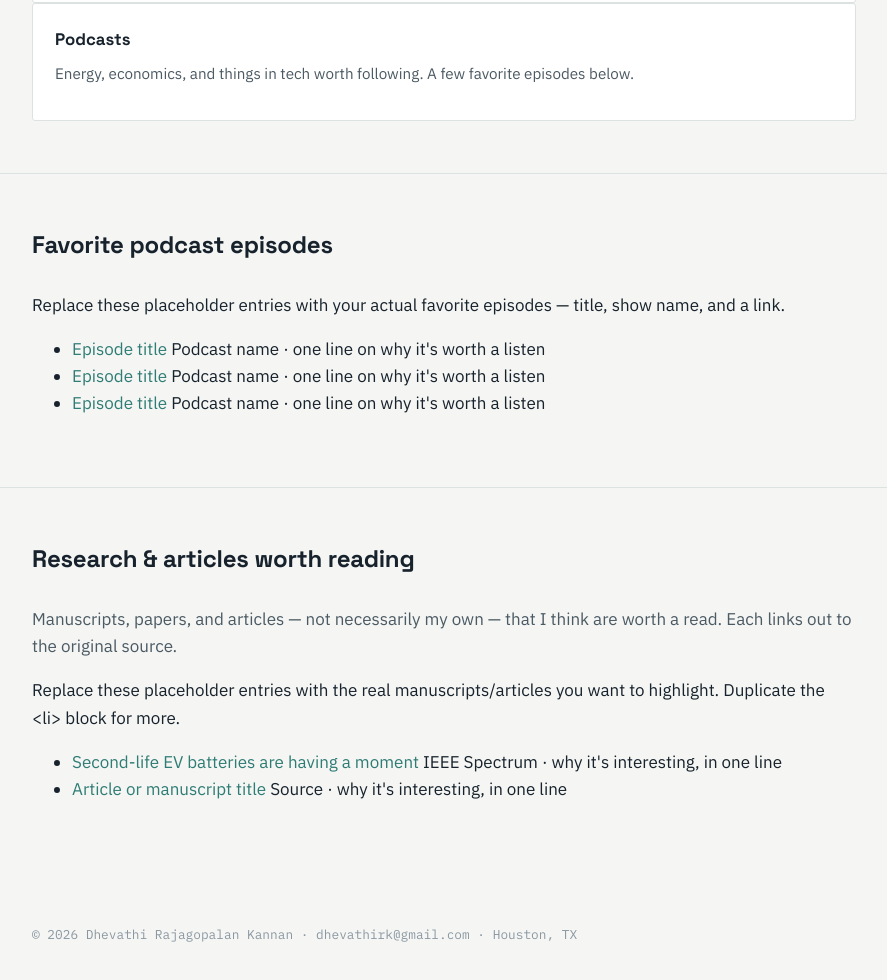
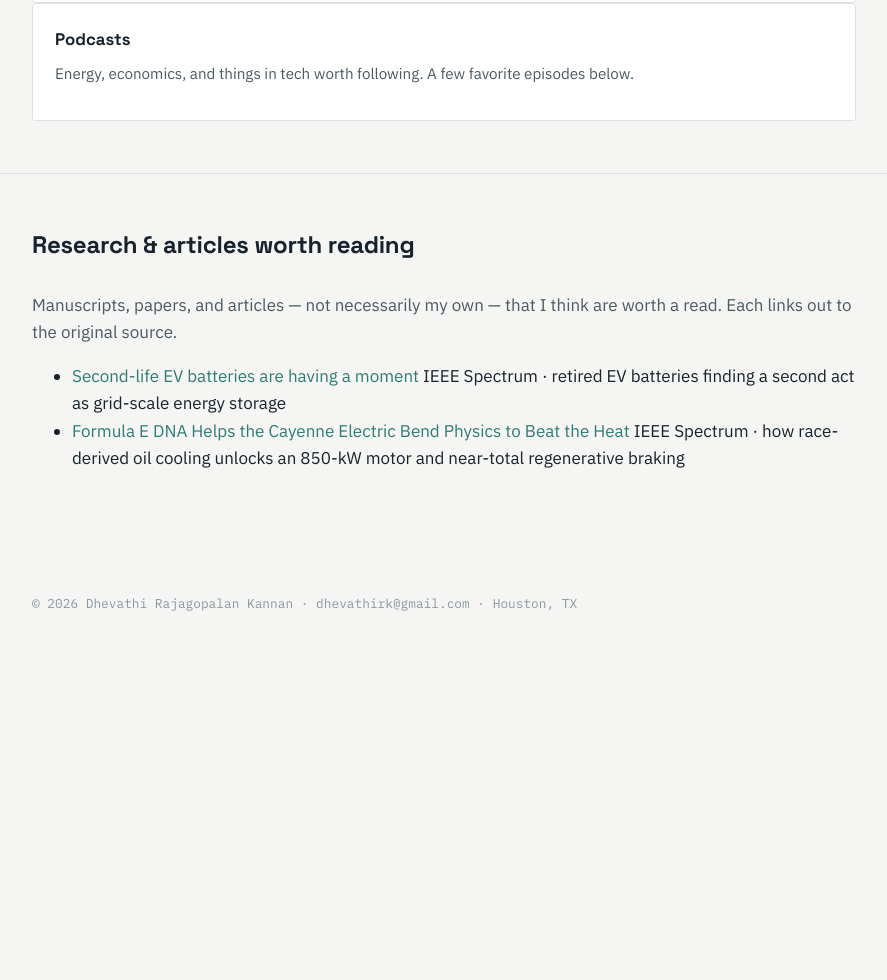
Before and after one commit to dhev-rk/dhev-rk.github.io, a plain HTML site: page about.html in a window 1280 px wide. Shown: the part 1315-2295 px from the top of the page, without its empty margins (196-1083 px from the left). After the commit the page ends 2002 px from the top, so only its background shows below. Drawn offline with Linux system fonts and the light colour scheme.

Commit message:
Update About page

```diff
--- a/about.html
+++ b/about.html
@@ -80,26 +80,7 @@
   </div>
 </section>
 
-<section class="block">
-  <div class="wrap wrap-narrow">
-    <div class="block-head"><h2>Favorite podcast episodes</h2></div>
-    <p class="placeholder-note">Replace these placeholder entries with your actual favorite episodes — title, show name, and a link.</p>
-    <ul class="list-plain">
-      <li>
-        <a href="#" target="_blank" rel="noopener">Episode title</a>
-        <span class="item-meta">Podcast name · one line on why it's worth a listen</span>
-      </li>
-      <li>
-        <a href="#" target="_blank" rel="noopener">Episode title</a>
-        <span class="item-meta">Podcast name · one line on why it's worth a listen</span>
-      </li>
-      <li>
-        <a href="#" target="_blank" rel="noopener">Episode title</a>
-        <span class="item-meta">Podcast name · one line on why it's worth a listen</span>
-      </li>
-    </ul>
-  </div>
-</section>
+
 
 <section class="block">
   <div class="wrap wrap-narrow">
@@ -108,15 +89,14 @@
       Manuscripts, papers, and articles — not necessarily my own — that I think are worth a read.
       Each links out to the original source.
     </p>
-    <p class="placeholder-note">Replace these placeholder entries with the real manuscripts/articles you want to highlight. Duplicate the &lt;li&gt; block for more.</p>
     <ul class="list-plain">
       <li>
         <a href="https://spectrum.ieee.org/second-life-ev-batteries" target="_blank" rel="noopener">Second-life EV batteries are having a moment</a>
-        <span class="item-meta">IEEE Spectrum · why it's interesting, in one line</span>
+        <span class="item-meta">IEEE Spectrum · retired EV batteries finding a second act as grid-scale energy storage</span>
       </li>
       <li>
-        <a href="#" target="_blank" rel="noopener">Article or manuscript title</a>
-        <span class="item-meta">Source · why it's interesting, in one line</span>
+        <a href="https://spectrum.ieee.org/porsche-cayenne-electric" target="_blank" rel="noopener">Formula E DNA Helps the Cayenne Electric Bend Physics to Beat the Heat</a>
+        <span class="item-meta">IEEE Spectrum · how race-derived oil cooling unlocks an 850-kW motor and near-total regenerative braking</span>
       </li>
     </ul>
   </div>
```
